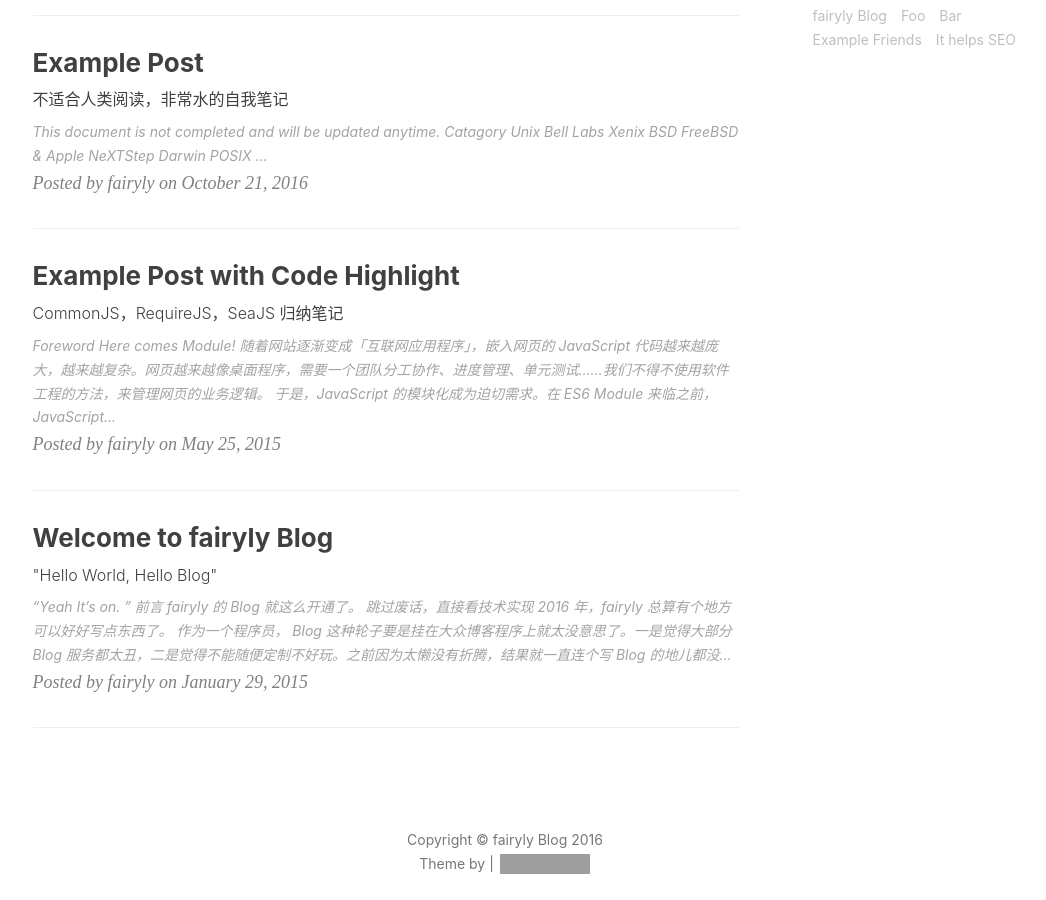
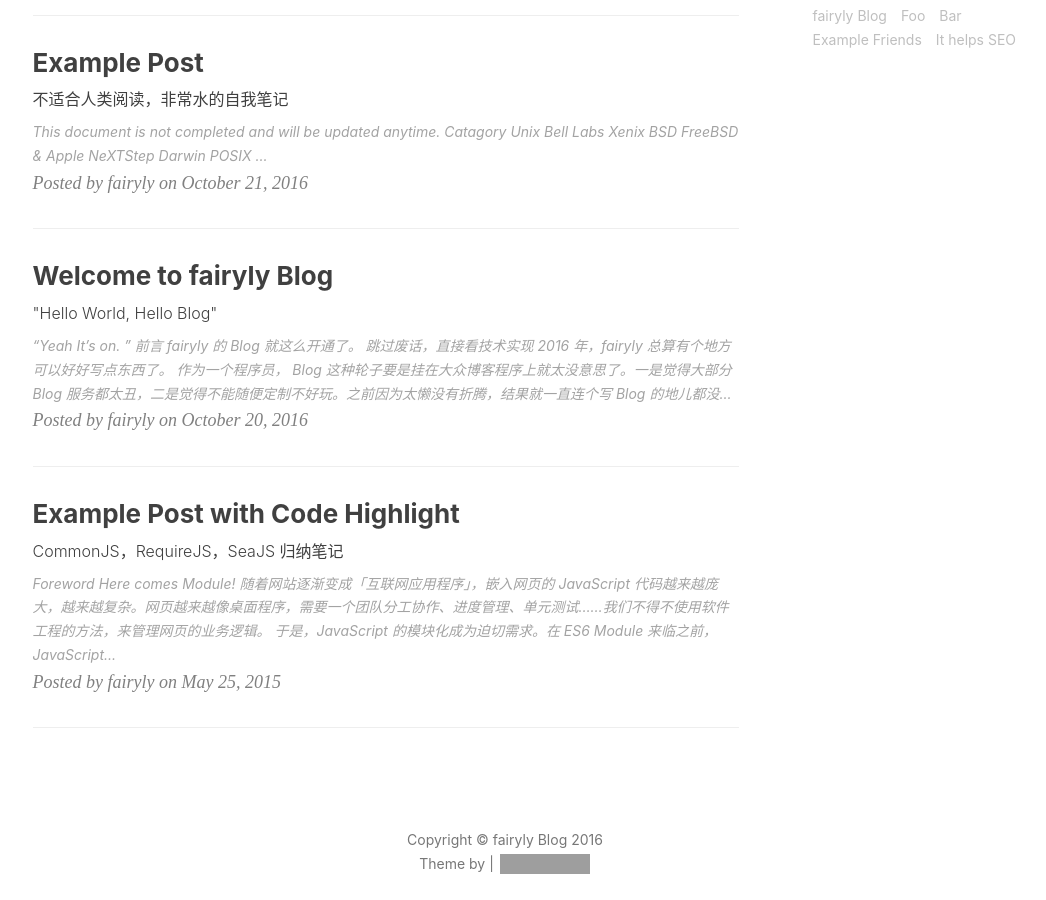
Before and after one commit to fairyly/myblog, a Jekyll site: the page built from index.html, in a window 1280 px wide and 900 px high, scrolled down 945 px. Shown: the whole window, without its empty margins (135-1181 px from the left). Built offline with Jekyll 4.4.1, drawn with Linux system fonts in a browser that asks for light colours; nearby versions of some CDN libraries; the list of posts is cut into pages by our own code; comment, search, counter and statistics services are not loaded; grey boxes are pictures that could not be loaded.

Commit message:
Update 2014-01-29-hello-2015.markdown

```diff
--- a/_posts/2014-01-29-hello-2015.markdown
+++ b/_posts/2014-01-29-hello-2015.markdown
@@ -2,7 +2,7 @@
 layout:     post
 title:      "Welcome to fairyly Blog"
 subtitle:   " \"Hello World, Hello Blog\""
-date:       2015-01-29 12:00:00
+date:       2016-10-20 12:00:00
 author:     "fairyly"
 header-img: "img/post-bg-2015.jpg"
 tags:
@@ -76,4 +76,4 @@ Theme 的 CSS 是基于 Bootstrap 定制的，看得不爽的地方直接在 Les
 
 如果你恰好逛到了这里，希望你也能喜欢这个博客主题。
 
-—— Hux 后记于 2015.10
+—— fairyly 后记于 2016.10
```
